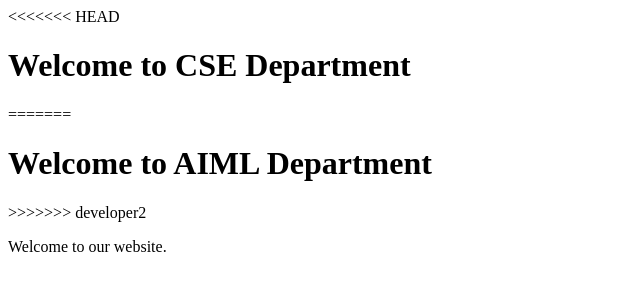
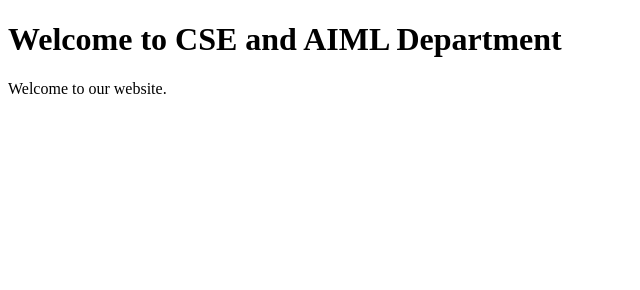
Before and after one commit to nanipanchala23-glitch/College-Website, a plain HTML site: page index.html in a window 1280 px wide. Shown: the whole page, without its empty margins (0-640 px from the left). Drawn offline with Linux system fonts and the light colour scheme.

Commit message:
Resolve merge conflict

```diff
--- a/index.html
+++ b/index.html
@@ -5,11 +5,7 @@
     <title>College Department</title>
 </head>
 <body>
-<<<<<<< HEAD
-    <h1>Welcome to CSE Department</h1>
-=======
-    <h1>Welcome to AIML Department</h1>
->>>>>>> developer2
+    <h1>Welcome to CSE and AIML Department</h1>
     <p>Welcome to our website.</p>
 </body>
 </html>
```
